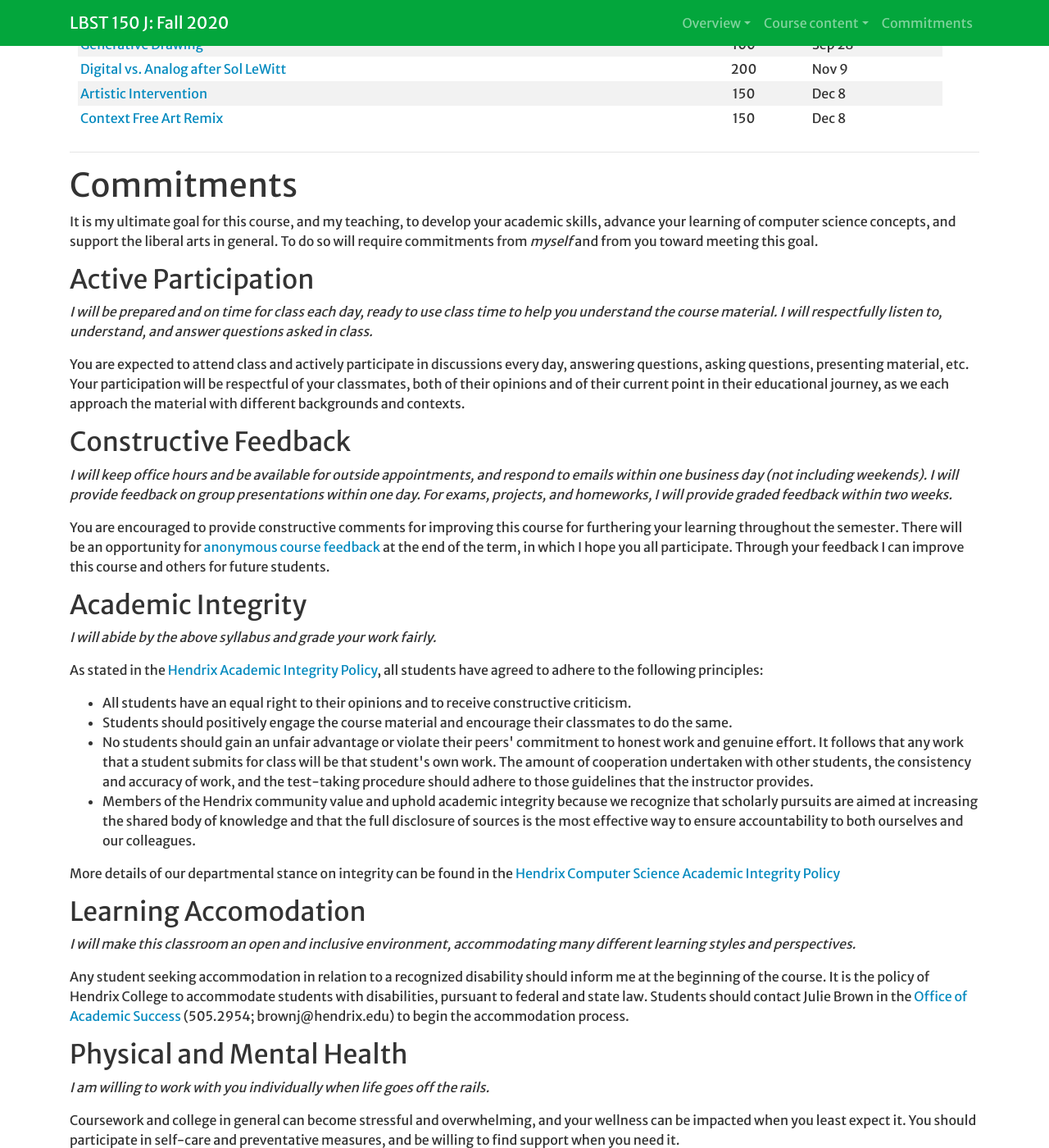
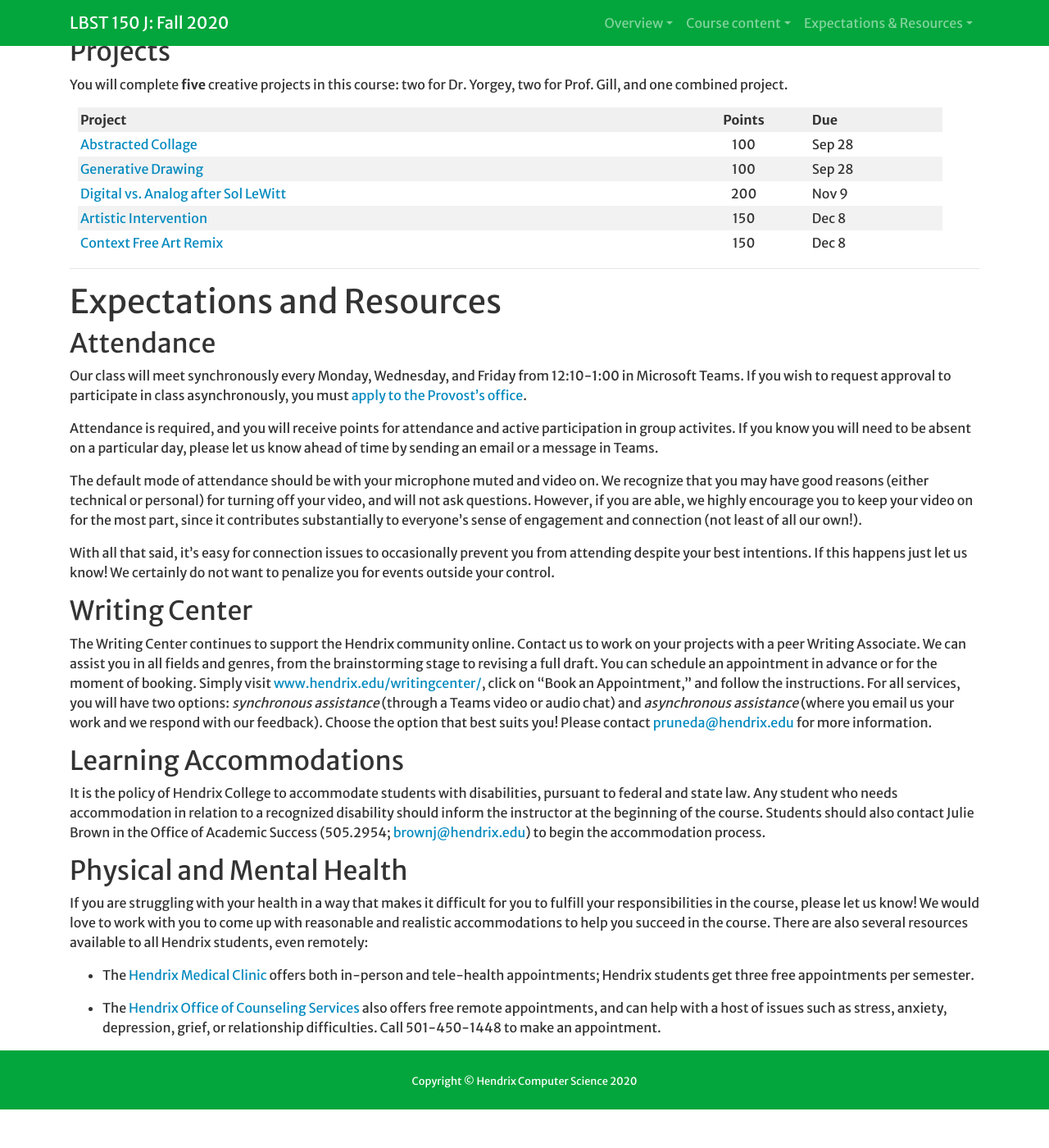
Before and after one commit to Hendrix-CS/creativity-TEC, a Jekyll site: the page built from index.md, in a window 1280 px wide and 1400 px high, scrolled down 5781 px. Shown: the whole window at 82% size. Built offline with Jekyll 4.4.1, drawn with Linux system fonts in a browser that asks for light colours; a script that is not in the unit is left out; our own code applies the rules of GitHub Pages for plain Markdown files; after the commit the page ends 7134 px from its top, so only the background shows below that; some of the changed text lies outside the part shown.

Commit message:
update last section of website

```diff
--- a/_config.yml
+++ b/_config.yml
@@ -49,8 +49,16 @@ navigation:
         url: '#writing'
       - page: Projects
         url: '#projects'
-  - page: Commitments
-    url: '#commitments'
+  - title: Expectations & Resources
+    subfolderitems:
+      - page: Attendance
+        url: '#attendance'
+      - page: Writing Center
+        url: '#writing_center'
+      - page: Learning Accommodations
+        url: '#accommodations'
+      - page: Physical & Mental Health
+        url: '#health'
 
 instructors:
   - id: yorgey
--- a/_layouts/course.html
+++ b/_layouts/course.html
@@ -18,7 +18,5 @@ layout: default
 
 {{ content }}
 
-      {% include course-commitments.html %}
-
     </div>
     <!-- /.container -->
--- a/index.md
+++ b/index.md
@@ -43,7 +43,15 @@ will <span class="group">all meet together</span>.
 Grading for this course uses a cumulative, points-based system.  Each
 assignment will be worth a certain number of points; points earned on
 all assignments will be added to determine the total points earned in
-the course.  Your final letter grade will then be determined using the
+the course.
+
+* Two writing assignments: 100 points each (200 total)
+* Two projects in Unit 1: 100 points each (200 total)
+* One project in Unit 2: 200 points
+* Two projects in Unit 3: 150 points each (300 total)
+* Class participation: 200 points
+
+Your final letter grade will then be determined using the
 following scale, out of a possible 1100 points:
 
 | Points   | Grade |
@@ -104,3 +112,78 @@ Dr. Yorgey, two for Prof. Gill, and one combined project.
 | [Digital vs. Analog after Sol LeWitt]({{site.baseurl}}/projects/sollewitt.html) | 200    | Nov 9  |
 | [Artistic Intervention]({{site.baseurl}}/projects/intervention.html)            | 150    | Dec 8  |
 | [Context Free Art Remix]({{site.baseurl}}/projects/remix.html)                  | 150    | Dec 8  |
+
+<hr>
+# Expectations and Resources
+
+## <a name="attendance">Attendance</a>
+
+Our class will meet synchronously every Monday, Wednesday, and Friday
+from 12:10-1:00 in Microsoft Teams.  If you wish to request approval
+to participate in class asynchronously, you must [apply to the
+Provost's
+office](https://login.microsoftonline.com/common/oauth2/authorize?response_mode=form_post&response_type=id_token+code&scope=openid&msafed=0&nonce=56fa5b48-8fb9-4a55-a826-1bf84679d48c.637322495663802544&state=https%3a%2f%2fforms.office.com%2fPages%2fResponsePage.aspx%3fid%3djMH2DNLQP0qD0GY9Ygpj07hmgJo2lQ5PkyQfFaiYfP9UM0ZSUDdPMzhIMlBWQjRUN1lJR0YzMjdSRC4u&client_id=c9a559d2-7aab-4f13-a6ed-e7e9c52aec87&redirect_uri=https%3a%2f%2fforms.office.com%2fauth%2fsignin&sso_nonce=AQABAAAAAAAGV_bv21oQQ4ROqh0_1-tApffDewQSweQXPnEpHtDRaCKzA7chGGXuH867o44RjhphBbCI7fpqjH6mFYXA86vlOVVsMV4SRkVXWOdyYvYpYCAA&client-request-id=4c50a91c-25bd-48a1-afef-da1e5039416e&mscrid=4c50a91c-25bd-48a1-afef-da1e5039416e).
+
+Attendance is required, and you will receive points for attendance and
+active participation in group activites.  If you know you will need to
+be absent on a particular day, please let us know ahead of time by
+sending an email or a message in Teams.
+
+The default mode of attendance should be with your microphone muted
+and video on.  We recognize that you may have good reasons (either
+technical or personal) for turning off your video, and will not ask
+questions.  However, if you are able, we highly encourage you to keep
+your video on for the most part, since it contributes substantially to
+everyone's sense of engagement and connection (not least of all our
+own!).
+
+With all that said, it's easy for connection issues to occasionally
+prevent you from attending despite your best intentions.  If this
+happens just let us know!  We certainly do not want to penalize you
+for events outside your control.
+
+## <a name="writing_center">Writing Center</a>
+
+The Writing Center continues to support the Hendrix community
+online. Contact us to work on your projects with a peer Writing
+Associate. We can assist you in all fields and genres, from the
+brainstorming stage to revising a full draft. You can schedule an
+appointment in advance or for the moment of booking. Simply visit
+[www.hendrix.edu/writingcenter/](http://www.hendrix.edu/writingcenter/),
+click on "Book an Appointment," and follow the instructions. For all
+services, you will have two options: *synchronous assistance* (through
+a Teams video or audio chat) and *asynchronous assistance* (where you
+email us your work and we respond with our feedback). Choose the
+option that best suits you! Please contact
+[pruneda@hendrix.edu](mailto:pruneda@hendrix.edu) for more
+information.
+
+## <a name="accommodations">Learning Accommodations</a>
+
+It is the policy of Hendrix College to accommodate students with
+disabilities, pursuant to federal and state law.  Any student who
+needs accommodation in relation to a recognized disability should
+inform the instructor at the beginning of the course.  Students should
+also contact Julie Brown in the Office of Academic Success (505.2954;
+[brownj@hendrix.edu](mailto:brownj@hendrix.edu)) to begin the
+accommodation process.
+
+## <a name="health">Physical and Mental Health</a>
+
+If you are struggling with your health in a way that makes it
+difficult for you to fulfill your responsibilities in the course,
+please let us know!  We would love to work with you to come up with
+reasonable and realistic accommodations to help you succeed in the
+course.  There are also several resources available to all Hendrix
+students, even remotely:
+
+* The [Hendrix Medical
+  Clinic](https://www.conwayregional.org/locations/clinics/hendrix-medical-clinic)
+  offers both in-person and tele-health appointments; Hendrix students
+  get three free appointments per semester.
+
+* The [Hendrix Office of Counseling
+  Services](https://www.hendrix.edu/counseling/) also offers free
+  remote appointments, and can help with a host of issues such as
+  stress, anxiety, depression, grief, or relationship difficulties.
+  Call 501-450-1448 to make an appointment.
```
